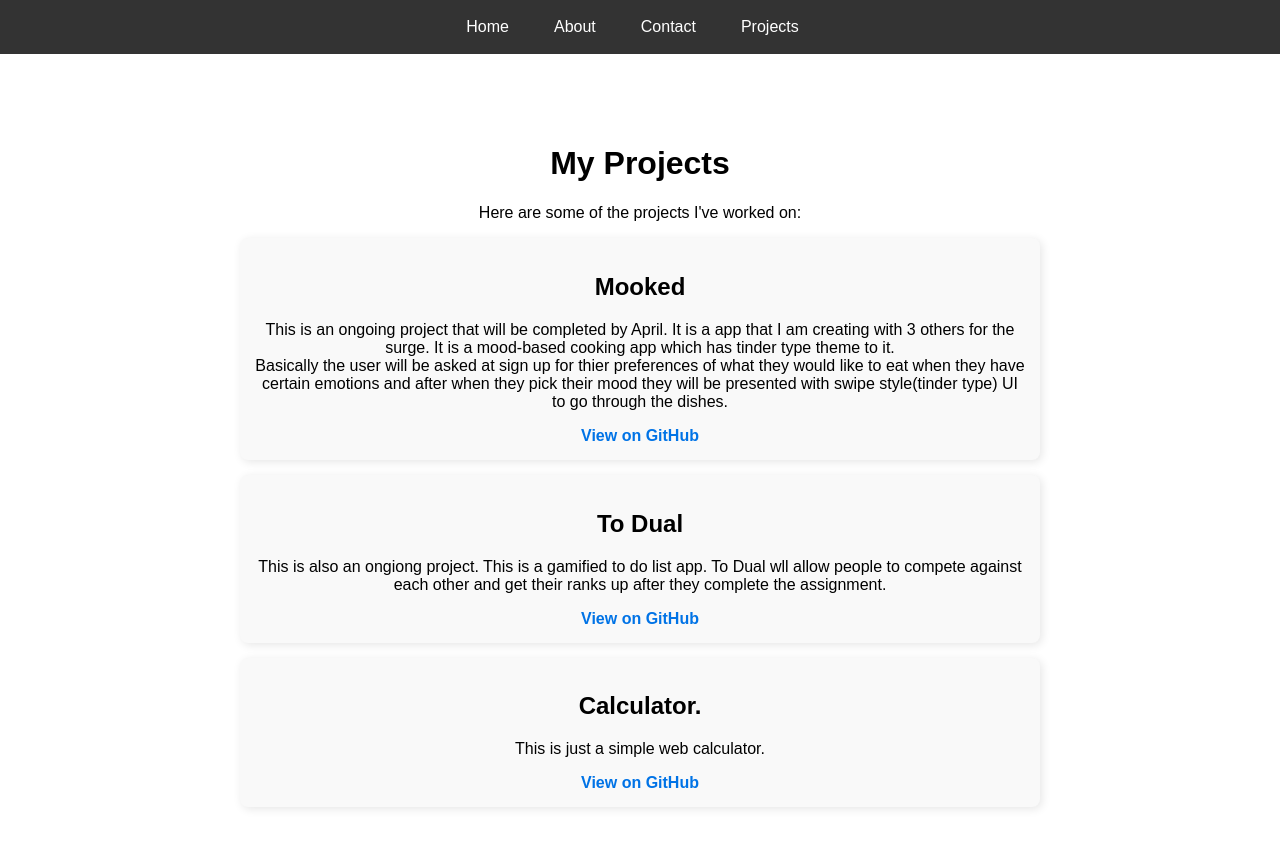
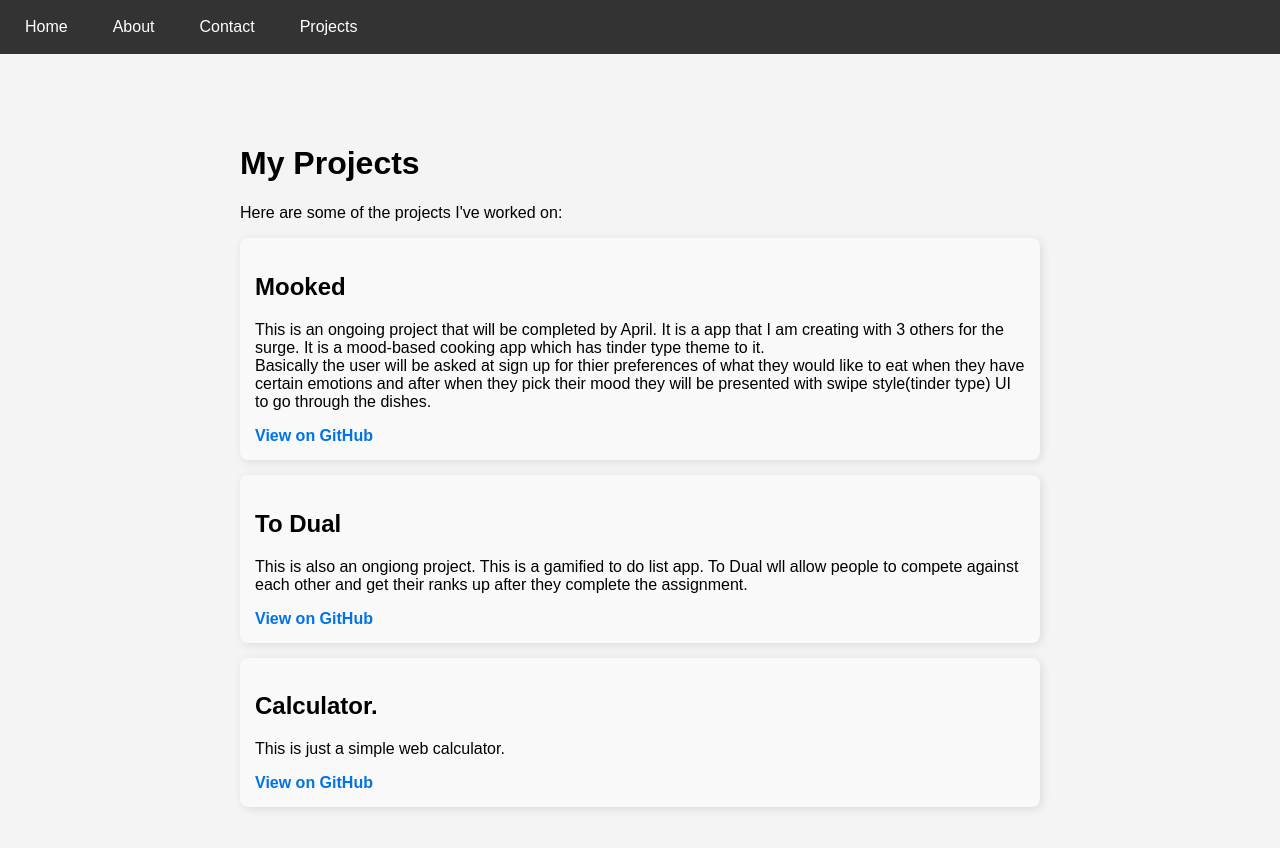
Before and after one commit to armarnkarki/armarnkarki, a plain HTML site: page projects.html in a window 1280 px wide. Drawn offline with Linux system fonts and the light colour scheme.

Commit message:
Fixed the navbar issues on the projects page

```diff
--- a/projects.html
+++ b/projects.html
@@ -10,9 +10,10 @@
             font-family: Arial, sans-serif;
             margin: 0;
             padding: 0;
-            text-align: center;
+            background-color: #f4f4f4;
         }
 
+        /* Navbar */
         nav {
             background-color: #333;
             padding: 10px;
@@ -23,7 +24,6 @@
             margin: 0;
             padding: 0;
             display: flex;
-            justify-content: center;
         }
 
         nav ul li {
```
